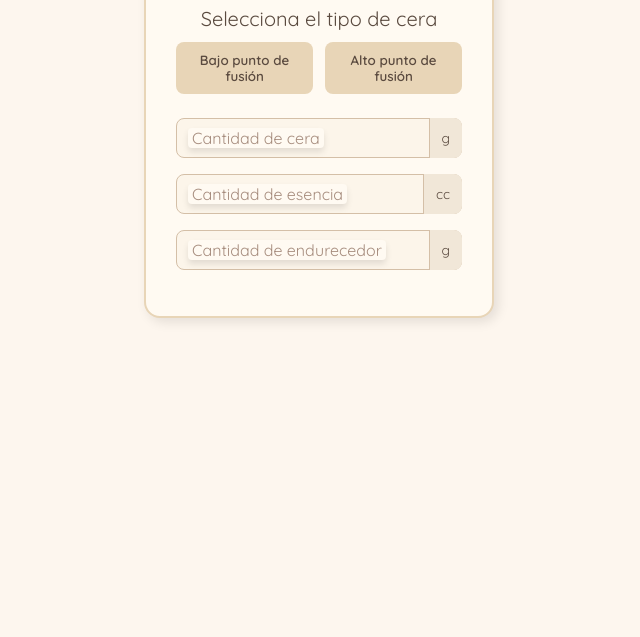
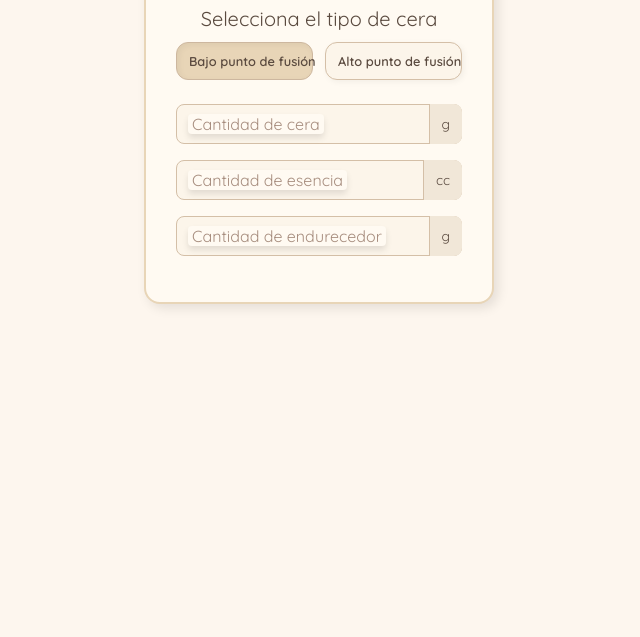
Before and after one commit to rastonedev/percentage-calculator, a plain HTML site: page index.html in a window 1280 px wide. Shown: the part 163-800 px from the top of the page, without its empty margins (321-961 px from the left). Drawn offline with Linux system fonts and the light colour scheme.

Commit message:
fix position buttons

```diff
--- a/index.html
+++ b/index.html
@@ -16,8 +16,8 @@
     <div class="selector-container">
       <p class="selector-title">Selecciona el tipo de cera</p>
       <div class="selector">
-        <button class="active-option" onclick="select(this)">Bajo punto de fusión</button>
-        <button class="active-option" onclick="select(this)">Alto punto de fusión</button>
+        <button class="option active" onclick="select(this)">Bajo punto de fusión</button>
+        <button class="option" onclick="select(this)">Alto punto de fusión</button>
       </div>
     </div>
     <div class="campo">
--- a/script.js
+++ b/script.js
@@ -86,6 +86,6 @@ essenceAmountInput.addEventListener('paste', (e) => {
 });
 
 function select(btn) {
-    document.querySelectorAll('.selector .opcion').forEach(b => b.classList.remove('active'));
+    document.querySelectorAll('.selector .option').forEach(b => b.classList.remove('active'));
     btn.classList.add('active');
 }
--- a/style.css
+++ b/style.css
@@ -163,10 +163,13 @@ h1 {
     justify-content: center;
     gap: 12px;
     margin-bottom: 24px;
+    flex-wrap: nowrap;
 }
 
-.selector .opcion {
-    padding: 10px 20px;
+.selector .option {
+    flex: 1;
+    min-width: 0;
+    padding: 10px 12px;
     border-radius: 12px;
     border: 1px solid #d4bfa7;
     background-color: #fcf5ea;
@@ -177,13 +180,15 @@ h1 {
     box-shadow: 2px 2px 6px rgba(0, 0, 0, 0.05);
     cursor: pointer;
     transition: all 0.3s ease;
+    white-space: nowrap;
+    text-align: center;
 }
 
-.selector .opcion:hover {
+.selector .option:hover {
     background-color: #f1e7d8;
 }
 
-.selector .opcion.active {
+.selector .option.active {
     background-color: #e8d5b7;
     color: #5a4a3f;
     border-color: #cdb79f;
```
